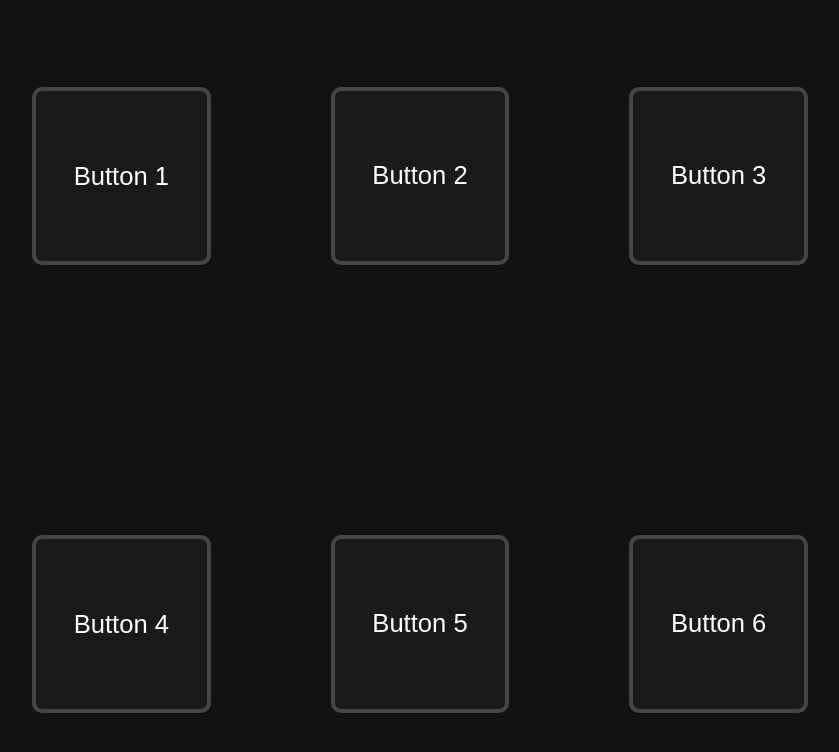
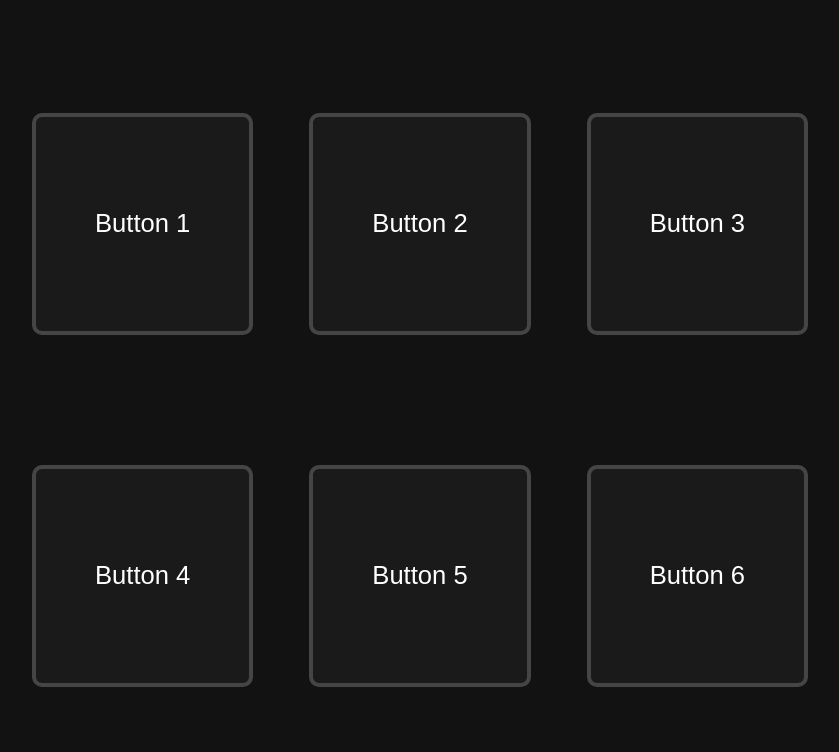
Before and after one commit to JaymanR/pi-dash, a website: page PiDash/public/index.html in a window 1280 px wide. Shown: the whole page, without its empty margins (224-1063 px from the left). Drawn offline with Linux system fonts and the light colour scheme.

Commit message:
adjust button gap

```diff
--- a/PiDash/public/styles.css
+++ b/PiDash/public/styles.css
@@ -12,10 +12,10 @@ body {
     display: grid;
     grid-template-columns: repeat(3, 1fr);
     grid-template-rows: repeat(2, 1fr);
-    gap: 10vw;
+    gap: 5vw; /* Ensure consistent gap between buttons */
     width: 60vw;
     height: 60vw;
-    max-height: 100vh;
+    max-height: 80vh;
     justify-content: center;
     align-items: center;
 }
```
